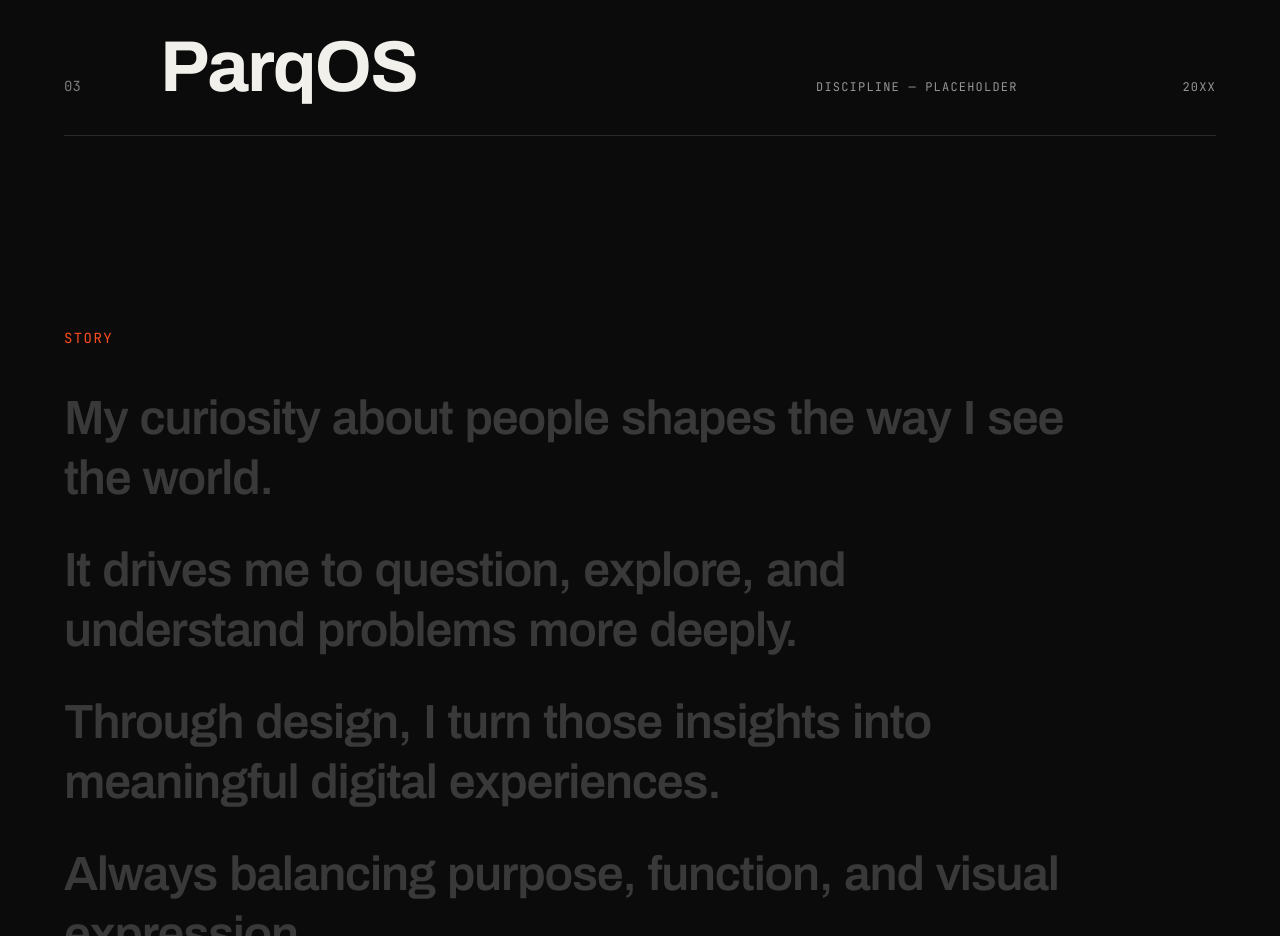
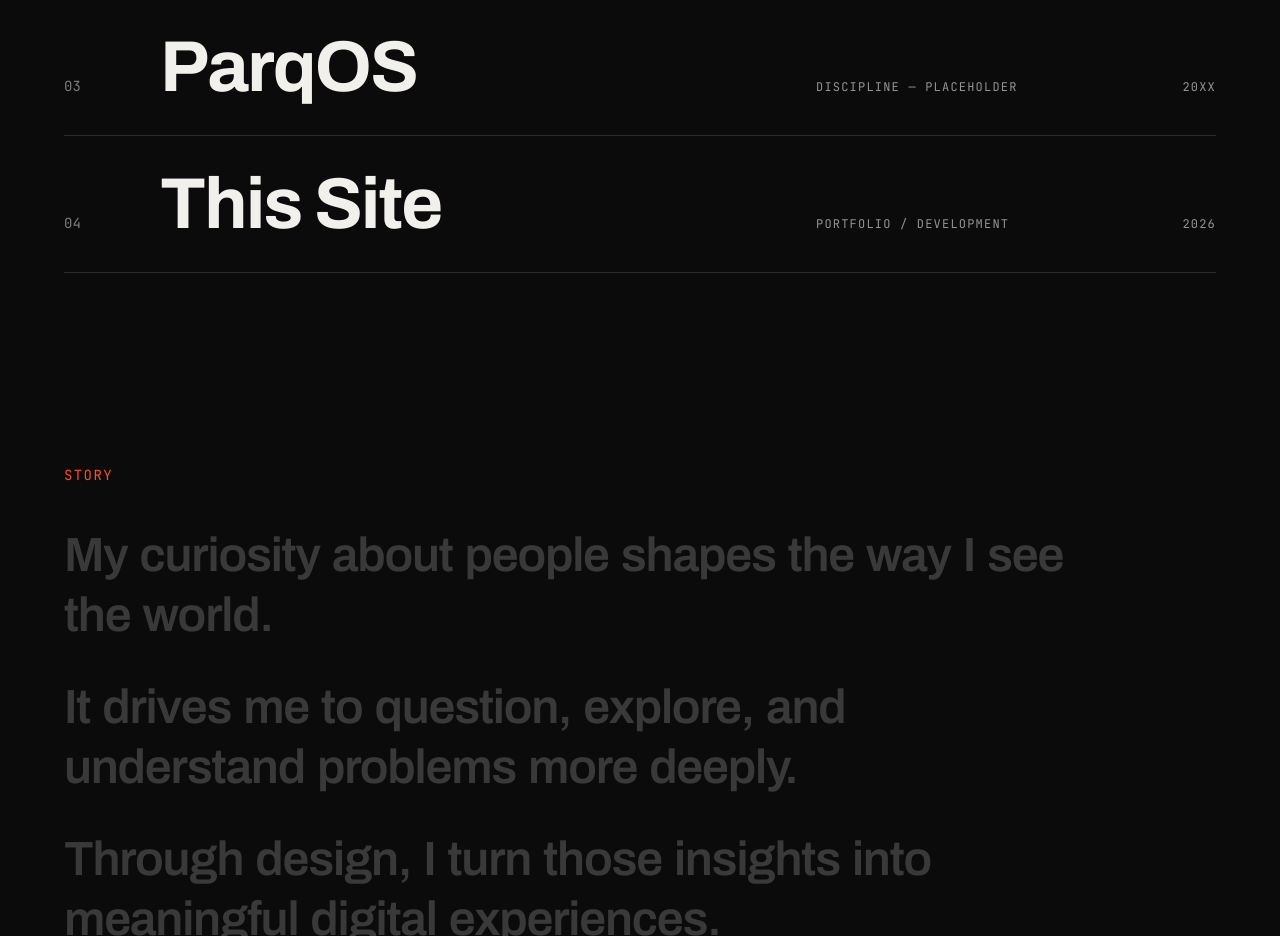
Before and after one commit to JamalOpeyemi/portfolio, a Next.js app: page / in a window 1280 px wide. Shown: the part 1240-2176 px from the top of the page. Built offline with nearby package versions, Linux system fonts and the light colour scheme.

Commit message:
Add This Site project

```diff
--- a/app/data/projects.ts
+++ b/app/data/projects.ts
@@ -48,4 +48,17 @@ export const projects: Project[] = [
     summary:
       "Placeholder summary. One or two sentences on the problem and your contribution.",
   },
+    {
+    slug: "this-site",
+    id: "04",
+    title: "This Site",
+    type: "Portfolio / Development",
+    year: "2026",
+    role: "Designer & Developer (solo)",
+    // PLACEHOLDER: replace with your real timeline, e.g. "X weeks"
+    timeline: "Timeline — placeholder",
+    tools: "Next.js, TypeScript, Tailwind CSS, Framer Motion",
+    summary:
+      "My own portfolio, designed and built end to end: a dark editorial identity, expressive motion, and a responsive site shipped with AI-assisted workflows.",
+  },
 ];
```
